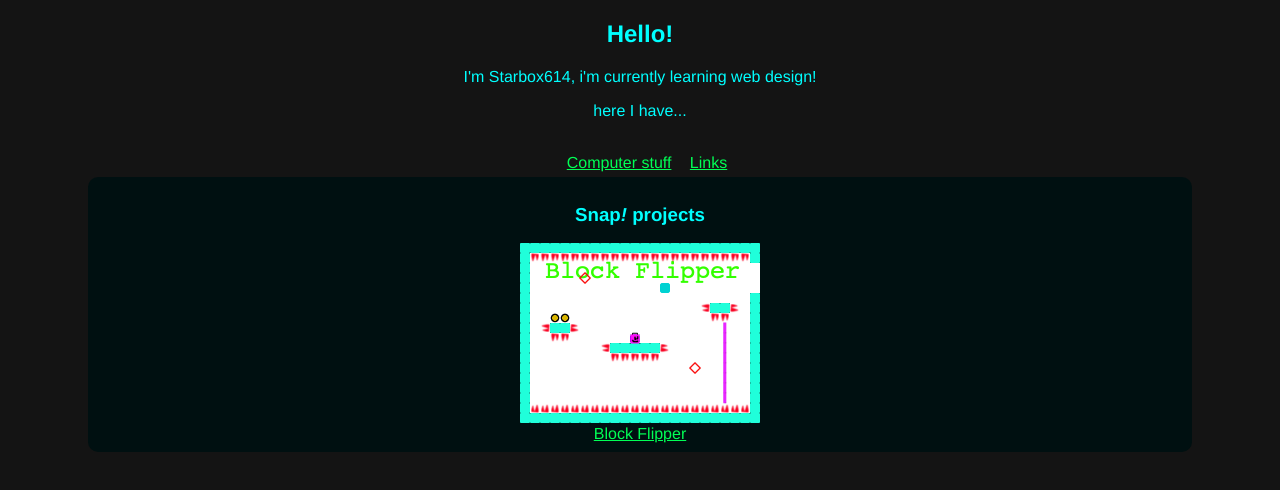
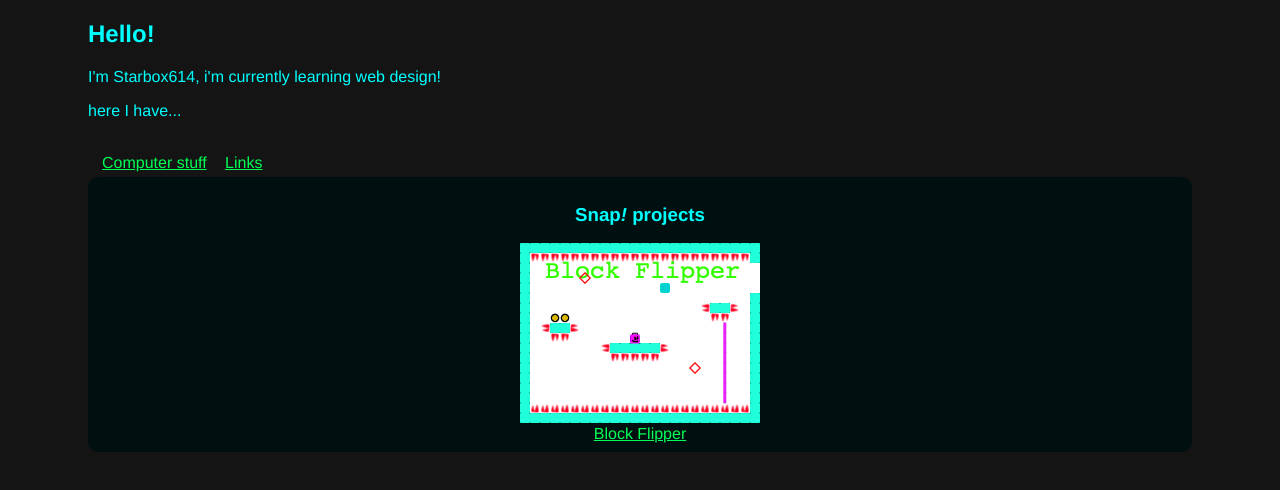
Before and after one commit to Starbox614/MegaOS-extension, a plain HTML site: page htdocs new/mindex.html in a window 1280 px wide. Drawn offline with nearby package versions, Linux system fonts and the light colour scheme.

Commit message:
Update index.css

```diff
--- a/htdocs new/index/index.css
+++ b/htdocs new/index/index.css
@@ -14,14 +14,6 @@ body {
   background-color: rgb(20, 20, 20);
   color: #0ff;
   font-family: helvetica, arial, sans-serif;
-}
-
-p {
-  text-align: center;
-}
-
-h2 {
-  text-align: center;
 }
 
 .topnav {
```
